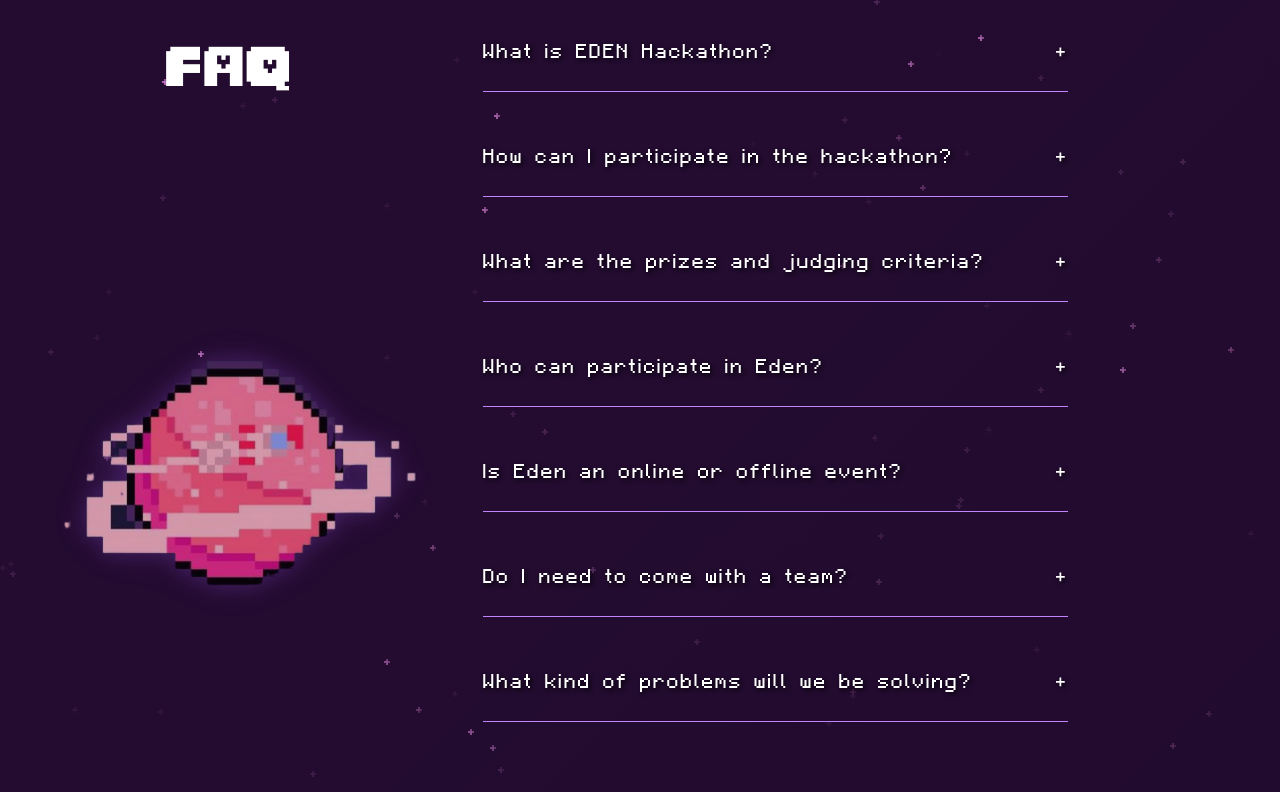
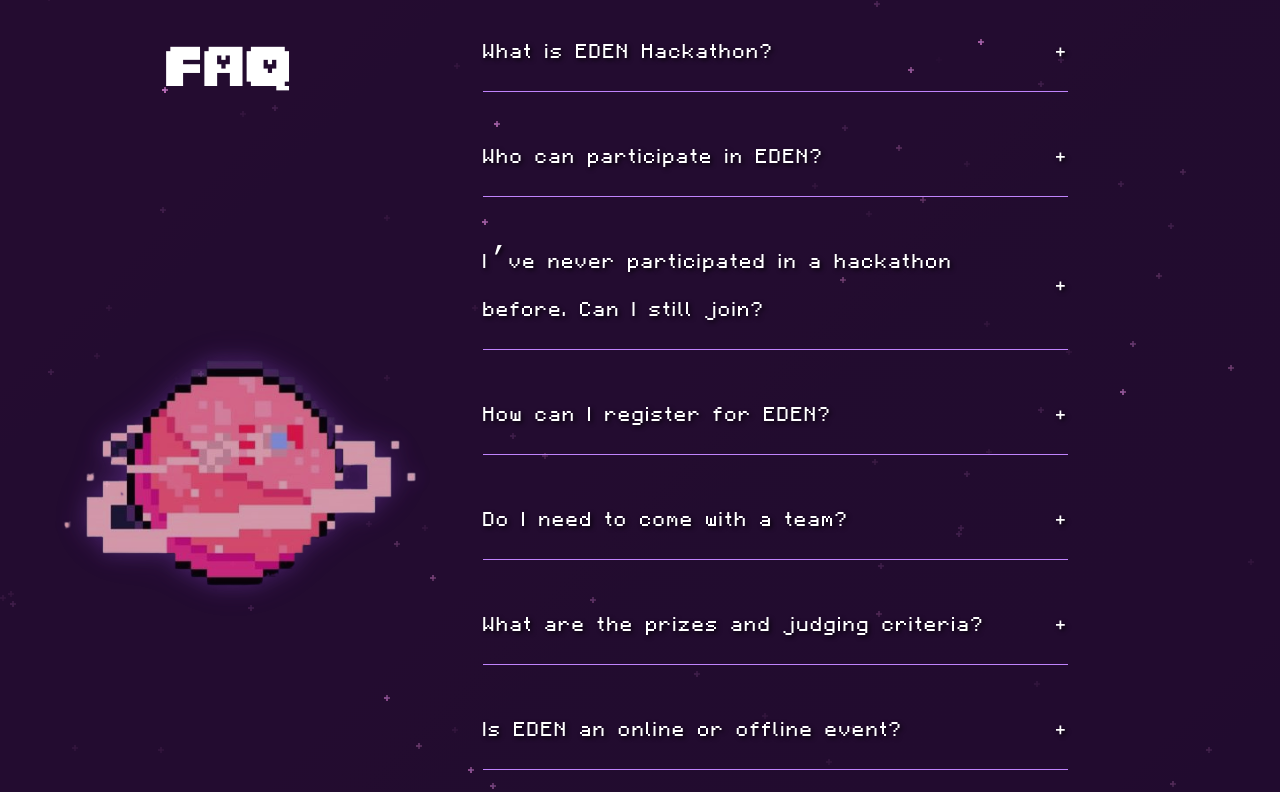
Before and after one commit to SHIBINSHA02/EDEN, a React (Vite) app: page / in a window 1280 px wide. Shown: the part 5700-6492 px from the top of the page. Built offline with nearby package versions, Linux system fonts and the light colour scheme.

Commit message:
FAQs update

```diff
--- a/src/Components/FaqSection/FaqSection.jsx
+++ b/src/Components/FaqSection/FaqSection.jsx
@@ -8,24 +8,28 @@ const faqData = [
     answer: "EDEN Hackathon is a 24-hour coding competition where participants collaborate to build innovative solutions. With a prize pool of 50K and 100 participants, it's one of the most exciting hackathons of the year!"
   },
   {
-    question: "How can I participate in the hackathon?",
-    answer: "You can participate by registering through our website. Form a team of 2-4 members or join as an individual. Make sure to register before the deadline to secure your spot!"
+    question: "Who can participate in EDEN?",
+    answer: "EDEN is open to all students—whether you're from Marian Engineering College or any other institution across the state. If you’re passionate about solving real-world problems using tech, you’re welcome!"
+  },
+  {
+    question: "I’ve never participated in a hackathon before. Can I still join?",
+    answer: " Absolutely! EDEN welcomes beginners and experienced participants alike. It's a great opportunity to learn, collaborate, and grow."
+  },
+  {
+    question: "How can I register for EDEN?",
+    answer: "Registrations will open on June 1. Keep an eye on our official website or social media handles for the form and deadlines."
+  },
+  {
+    question: "Do I need to come with a team?",
+    answer: "Yes. A team must have between 3 and 5 members. Make sure to register together with your team!"
   },
   {
     question: "What are the prizes and judging criteria?",
     answer: "The total prize pool is 50K, distributed across different categories including Best Overall, Most Innovative, and Best Technical Implementation. Projects are judged based on innovation, technical complexity, completeness, and presentation."
   },
   {
-    question: "Who can participate in Eden?",
-    answer: "Eden is open to all students—whether you're from Marian Engineering College or any other institution across the state. If you’re passionate about solving real-world problems using tech, you’re welcome!"
-  },
-  {
-    question: "Is Eden an online or offline event?",
-    answer: "Eden is a 3-day in-person event hosted at Marian Engineering College. The 24-hour hackathon takes place on Day 2, with entrepreneurial and industry interaction sessions, networking, and cultural events on Day 1, followed by judging and winner announcements on Day 3."
-  },
-  {
-    question: "Do I need to come with a team?",
-    answer: "You can register either as a team (typically 3–5 members) or as an individual. We’ll help match individual participants with others to form teams, if needed."
+    question: "Is EDEN an online or offline event?",
+    answer: "EDEN is a 3-day in-person event hosted at Marian Engineering College. The 24-hour hackathon takes place on Day 2, with entrepreneurial and industry interaction sessions, networking, and cultural events on Day 1, followed by judging and winner announcements on Day 3."
   },
   {
     question: "What kind of problems will we be solving?",
@@ -33,19 +37,15 @@ const faqData = [
   },
   {
     question: "Are there any themes or specific domains for the hackathon?",
-    answer: "Yes, problem statements will be aligned with specific domains. More details will be released closer to the event."
-  },
-  {
-    question: "Will there be mentorship during the event?",
-    answer: "Yes! Eden features expert mentors from industry and academia who will guide you throughout the hackathon."
+    answer: "Participants can choose from multiple problem statements provided by partner companies. As an alternative, teams may also choose to work on their own problem statement."
   },
   {
     question: "What should I bring with me?",
-    answer: "Participants should bring their own laptops, chargers, valid ID cards, and any other essential hardware."
+    answer: " Participants should bring their own laptops, chargers, valid ID cards, and any other essential hardware. Additionally, have a soft copy of the registration."
   },
   {
     question: "Are there any registration fees?",
-    answer: "Details about registration fees will be announced soon. Please check our official website or social media for updates."
+    answer: " Yes, a registration fee is required. This fee helps cover the cost of food and accommodation provided during the event. Detailed information about the fee will be provided in the registration form."
   },
   {
     question: "What are the prizes or incentives?",
@@ -56,20 +56,16 @@ const faqData = [
     answer: "Yes, participants will be provided with meals and overnight accommodation at the venue to ensure a comfortable 24-hour hackathon experience."
   },
   {
-    question: "How can I register for Eden?",
-    answer: "Registrations will open on a specified date. Keep an eye on our official website or social media handles for the form and deadlines."
-  },
-  {
-    question: "I’ve never participated in a hackathon before. Can I still join?",
-    answer: "Absolutely! Eden is beginner-friendly, and our mentors are here to support you. All you need is enthusiasm and a willingness to learn!"
-  },
-  {
     question: "Is there a selection process after registration?",
-    answer: "Yes, teams will be shortlisted based on their submitted ideas, focusing on innovation, feasibility, and relevance. Selected teams will be notified via email by a specified date."
+    answer: "Yes, there is a selection process. Participants will be shortlisted based on their GitHub profiles or portfolios to ensure alignment with the event's expectations.Those who are not selected will receive a full refund of their registration fee. Selected teams will be notified via email."
   },
   {
     question: "Are there any pre-event sessions or workshops?",
-    answer: "Yes! Eden begins with entrepreneurship talks, industry interactions, and networking sessions on Day 1 to inspire and prepare participants before the 24-hour hackathon kicks off on Day 2."
+    answer: "Yes! Eden begins with entrepreneurship talks, industry interactions and networking sessions on Day 1 to inspire the participants before the 24-hour hackathon kicks off on Day 2."
+  },
+  {
+    question: "Can I join the hackathon starting from Day 2, skipping the sessions on Day 1?",
+    answer: "Participants are required to attend the hackathon from Day 1 and must be present on campus on the first day. Any participant who skips the pre-event sessions without prior notification and a valid reason will be subject to disqualification."
   }
 ];
 export const FaqSection = () => {
```
